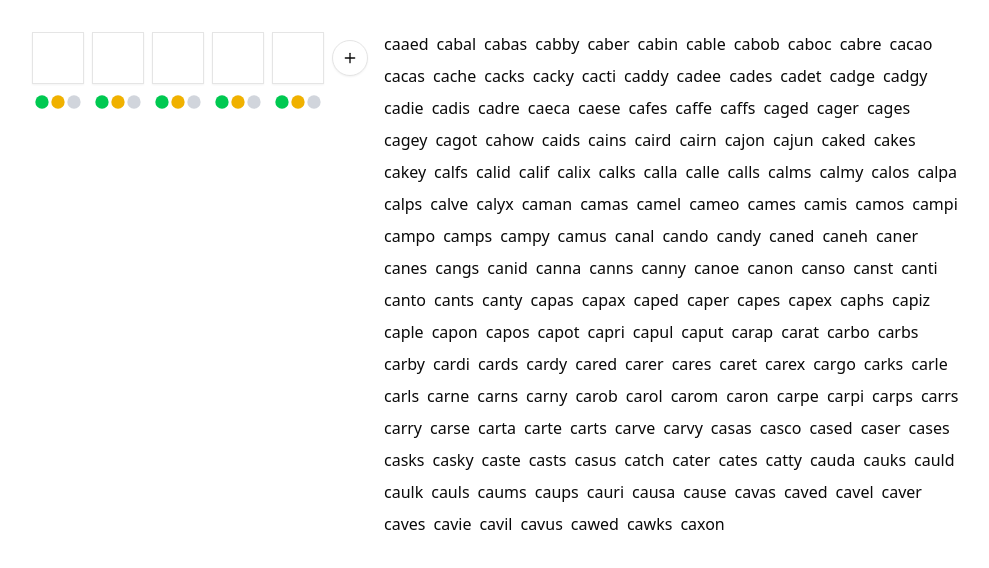
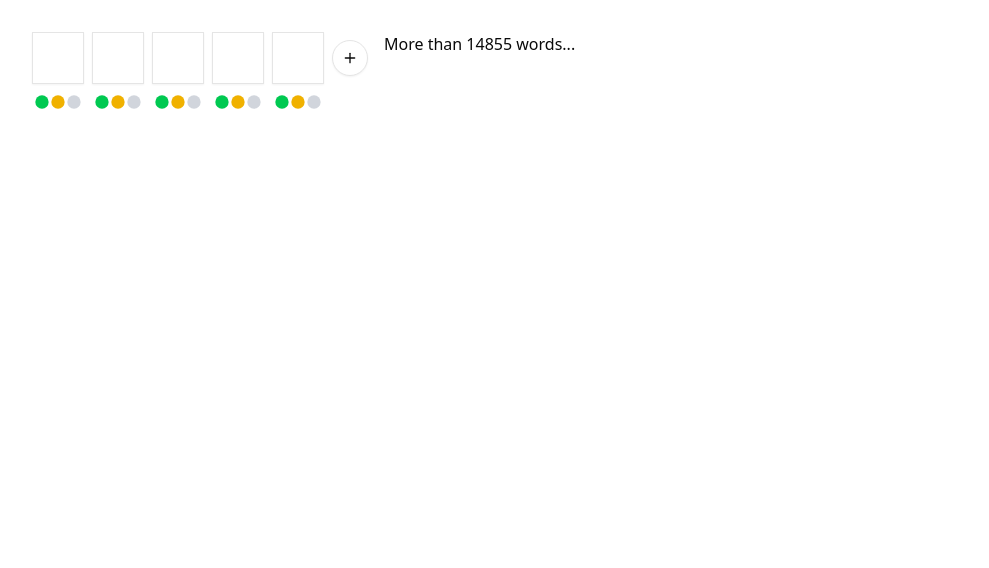
Before and after one commit to cdcasey/wordler, a React (Vite) app: page / in a window 1280 px wide. Shown: the top 568 px of the page, without its empty margins (0-989 px from the left). Built offline with nearby package versions, Linux system fonts and the light colour scheme.

Commit message:
basic functionality works!

```diff
--- a/src/App.tsx
+++ b/src/App.tsx
@@ -1,26 +1,27 @@
-import { useState } from "react";
+import { useReducer, useState } from "react";
 
 import { Word } from "@/components/Word.tsx";
 import "./App.css";
 import { Button } from "@/components/ui/button.tsx";
 import { Plus } from "lucide-react";
 import { PossibleWords } from "@/components/PossibleWords.tsx";
+import { initialState, wordleReducer } from "@/lib/app-reducer.ts";
 
 function App() {
-	const [wordList, setWordList] = useState([1]);
-
+	const [guessList, setGuessList] = useState([1]);
+	const [state, dispatch] = useReducer(wordleReducer, initialState);
 	return (
 		<div className="flex gap-4">
 			<div>
-				{wordList.map((word) => (
+				{guessList.map((word) => (
 					<div className="flex gap-2" key={word}>
-						<Word />
+						<Word dispatch={dispatch} />
 						<Button
 							variant="outline"
 							size="icon"
 							className="mt-2 rounded-full"
 							onClick={() =>
-								setWordList((prev) => {
+								setGuessList((prev) => {
 									if (prev.length === 6) return prev;
 									return [...prev, prev.length + 1];
 								})
@@ -32,7 +33,7 @@ function App() {
 				))}
 			</div>
 
-			<PossibleWords />
+			<PossibleWords wordleState={state} />
 		</div>
 	);
 }
--- a/src/components/PossibleWords.tsx
+++ b/src/components/PossibleWords.tsx
@@ -1,13 +1,36 @@
 import possibleWords from "@/lib/words.json";
+// import possibleWords from "@/lib/nyt-words.json";
+import type { WordleState } from "@/lib/app-reducer.ts";
 
-export function PossibleWords() {
-	const filteredPossibleWords = possibleWords.filter((word) => word.startsWith("ca"));
+export function PossibleWords({ wordleState }: { wordleState: WordleState }) {
+	const filteredPossibleWords = possibleWords.filter((word) => {
+		const { gray, yellow, green } = wordleState;
+		if (gray.some((letter) => word.includes(letter))) {
+			return false;
+		}
+
+		// 2) All green letters match position
+		for (let i = 0; i < green.length; i++) {
+			if (green[i] && word[i] !== green[i]) {
+				return false;
+			}
+		}
+
+		// 3) Yellow letters exist but not in guessed position
+		for (const y of yellow) {
+			if (!word.includes(y.letter) || word[y.position] === y.letter) {
+				return false;
+			}
+		}
+
+		return true;
+	});
 	if (!filteredPossibleWords.length) return <p>No possible words left</p>;
 	if (filteredPossibleWords.length > 500) return <p>More than {filteredPossibleWords.length} words...</p>;
 	return (
 		<ul className="flex max-w-xl flex-wrap gap-2">
 			{filteredPossibleWords.map((word) => {
-				return <li>{word}</li>;
+				return <li key={word}>{word}</li>;
 			})}
 		</ul>
 	);
--- a/src/components/Word.tsx
+++ b/src/components/Word.tsx
@@ -3,8 +3,9 @@ import React, { useRef, useState } from "react";
 import { Input } from "@/components/ui/input.tsx";
 import { LetterKind } from "@/components/LetterKind.tsx";
 import { cn } from "@/lib/utils.ts";
+import type { WordleAction } from "@/lib/app-reducer.ts";
 
-export function Word() {
+export function Word({ dispatch }: { dispatch: React.ActionDispatch<[action: WordleAction]> }) {
 	const [word, setWord] = useState([
 		{ letter: "", color: "" },
 		{ letter: "", color: "" },
@@ -58,6 +59,16 @@ export function Word() {
 	const handleColorClick = (index: number, color: "green" | "yellow" | "gray") => {
 		const tempWord = [...word];
 		tempWord[index].color = color;
+		switch (color) {
+			case "green":
+				dispatch({ type: "ADD_GREEN_LETTER", payload: { letter: tempWord[index].letter, position: index } });
+				break;
+			case "yellow":
+				dispatch({ type: "ADD_YELLOW_LETTER", payload: { letter: tempWord[index].letter, position: index } });
+				break;
+			case "gray":
+				dispatch({ type: "ADD_GRAY_LETTER", payload: { letter: tempWord[index].letter } });
+		}
 		setWord(tempWord);
 	};
 
--- /dev/null
+++ b/src/lib/app-reducer.ts
@@ -0,0 +1,183 @@
+// Types for the Wordle helper
+export interface YellowLetter {
+	letter: string;
+	position: number;
+}
+
+export interface WordleState {
+	green: (string | null)[];
+	yellow: YellowLetter[];
+	gray: string[];
+}
+
+// Action types
+type AddGreenLetterAction = {
+	type: "ADD_GREEN_LETTER";
+	payload: {
+		letter: string;
+		position: number;
+	};
+};
+
+type AddYellowLetterAction = {
+	type: "ADD_YELLOW_LETTER";
+	payload: {
+		letter: string;
+		position: number;
+	};
+};
+
+type AddGrayLetterAction = {
+	type: "ADD_GRAY_LETTER";
+	payload: {
+		letter: string;
+	};
+};
+
+type RemoveGreenLetterAction = {
+	type: "REMOVE_GREEN_LETTER";
+	payload: {
+		position: number;
+	};
+};
+
+type RemoveYellowLetterAction = {
+	type: "REMOVE_YELLOW_LETTER";
+	payload: {
+		letter: string;
+		position: number;
+	};
+};
+
+type RemoveGrayLetterAction = {
+	type: "REMOVE_GRAY_LETTER";
+	payload: {
+		letter: string;
+	};
+};
+
+type ResetAction = {
+	type: "RESET";
+};
+
+type ClearPositionAction = {
+	type: "CLEAR_POSITION";
+	payload: {
+		position: number;
+	};
+};
+
+export type WordleAction =
+	| AddGreenLetterAction
+	| AddYellowLetterAction
+	| AddGrayLetterAction
+	| RemoveGreenLetterAction
+	| RemoveYellowLetterAction
+	| RemoveGrayLetterAction
+	| ResetAction
+	| ClearPositionAction;
+
+// Initial state for the Wordle helper
+export const initialState: WordleState = {
+	green: [null, null, null, null, null], // Fixed positions for correct letters
+	yellow: [], // Array of {letter, position} objects
+	gray: [], // Array of excluded letters
+};
+
+// Reducer function to manage Wordle guess state
+export function wordleReducer(state: WordleState, action: WordleAction): WordleState {
+	switch (action.type) {
+		case "ADD_GREEN_LETTER": {
+			const { letter, position } = action.payload;
+			const newGreen = [...state.green];
+			newGreen[position] = letter;
+			return {
+				...state,
+				green: newGreen,
+				// Remove from yellow if it was there
+				yellow: state.yellow.filter(y =>
+					!(y.letter === letter && y.position === position),
+				),
+			};
+		}
+
+		case "ADD_YELLOW_LETTER": {
+			const { letter, position } = action.payload;
+			// Check if this letter/position combo already exists
+			const exists = state.yellow.some(y =>
+				y.letter === letter && y.position === position,
+			);
+
+			if (!exists) {
+				return {
+					...state,
+					yellow: [...state.yellow, { letter, position }],
+				};
+			}
+			return state;
+		}
+
+		case "ADD_GRAY_LETTER": {
+			const { letter } = action.payload;
+			// Only add if not already in gray list
+			if (!state.gray.includes(letter)) {
+				return {
+					...state,
+					gray: [...state.gray, letter],
+				};
+			}
+			return state;
+		}
+
+		case "REMOVE_GREEN_LETTER": {
+			const { position } = action.payload;
+			const newGreen = [...state.green];
+			newGreen[position] = null;
+			return { ...state, green: newGreen };
+		}
+
+		case "REMOVE_YELLOW_LETTER": {
+			const { letter, position } = action.payload;
+			return {
+				...state,
+				yellow: state.yellow.filter(y =>
+					!(y.letter === letter && y.position === position),
+				),
+			};
+		}
+
+		case "REMOVE_GRAY_LETTER": {
+			const { letter } = action.payload;
+			return {
+				...state,
+				gray: state.gray.filter(l => l !== letter),
+			};
+		}
+
+		case "RESET":
+			// Reset all state to initial values
+			return initialState;
+
+		case "CLEAR_POSITION": {
+			// Clear all letters at a specific position
+			const pos = action.payload.position;
+			return {
+				green: state.green.map((l, i) => i === pos ? null : l),
+				yellow: state.yellow.filter(y => y.position !== pos),
+				gray: state.gray,
+			};
+		}
+
+		default:
+			return state;
+	}
+}
+
+// Usage examples:
+// const [state, dispatch] = useReducer(wordleReducer, initialState);
+//
+// dispatch({ type: 'ADD_GREEN_LETTER', payload: { letter: 'r', position: 0 } });
+// dispatch({ type: 'ADD_YELLOW_LETTER', payload: { letter: 's', position: 1 } });
+// dispatch({ type: 'ADD_GRAY_LETTER', payload: { letter: 't' } });
+// dispatch({ type: 'REMOVE_GREEN_LETTER', payload: { position: 0 } });
+// dispatch({ type: 'RESET' });
```
